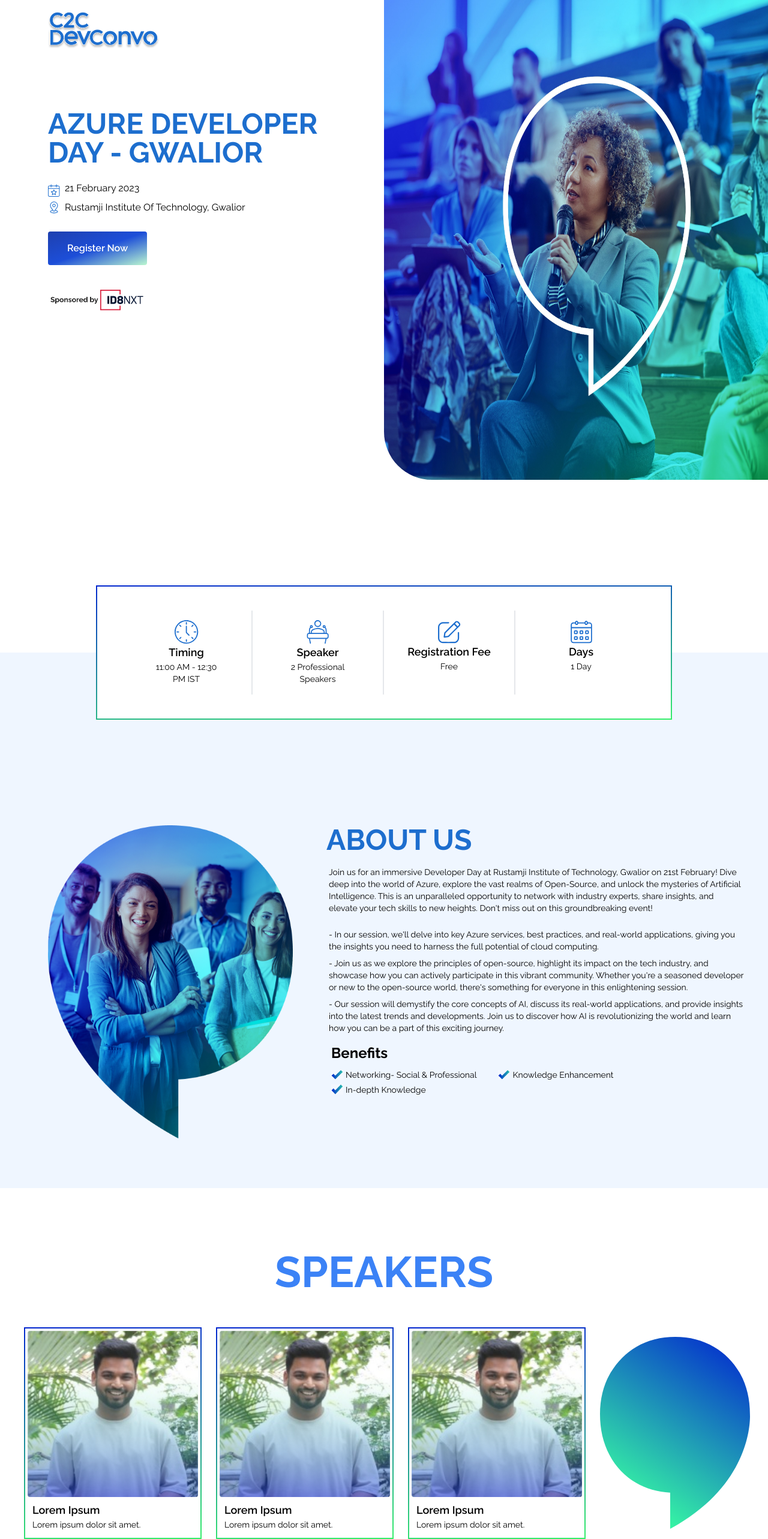
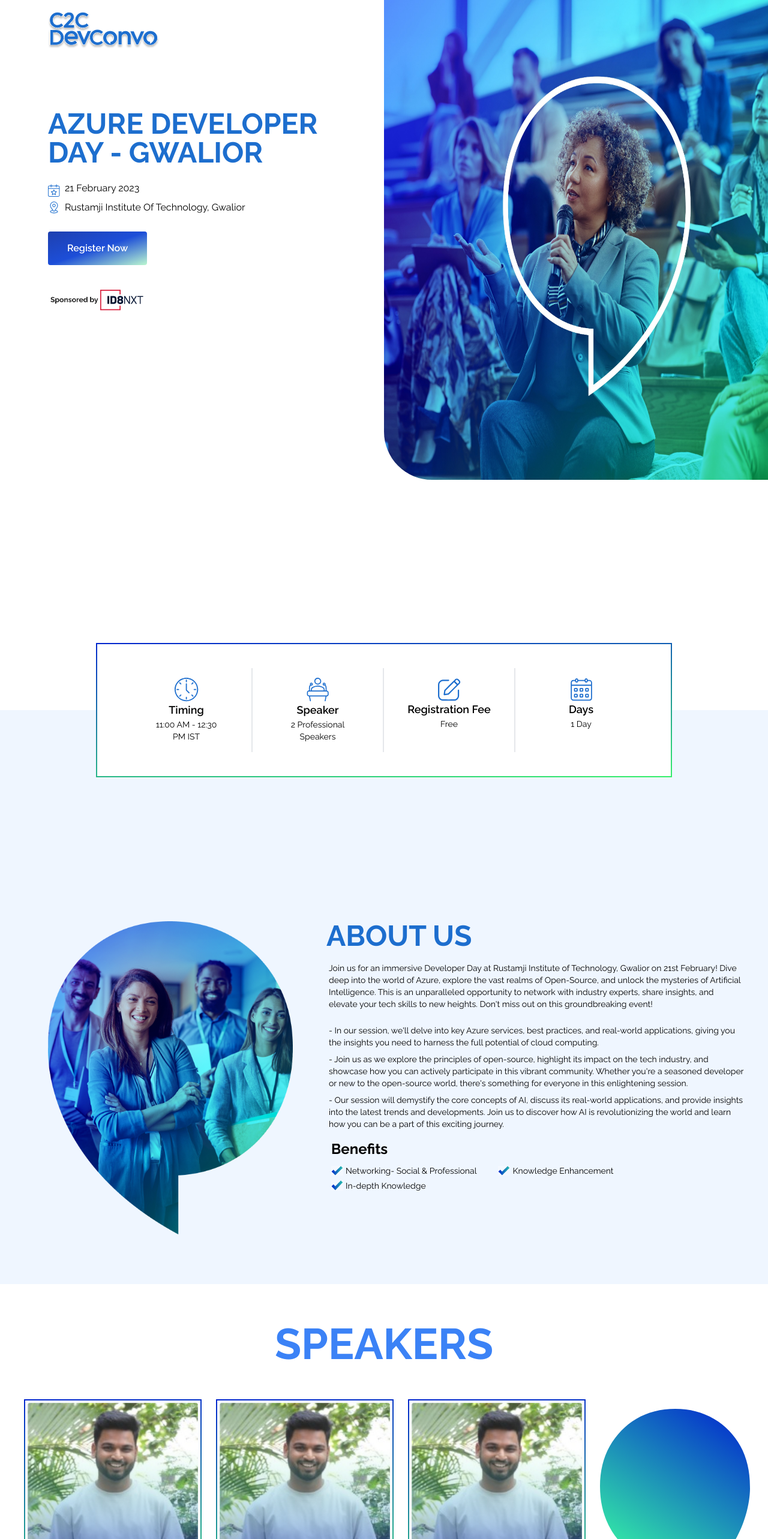
Before and after one commit to Kunal89204/devconvo-firebase, a Next.js app: page / in a window 1280 px wide. Shown: the top 2566 px of the page at 60% size. Built offline with nearby package versions, Linux system fonts and the light colour scheme.

Commit message:
final push

```diff
--- a/src/components/Aboutus.jsx
+++ b/src/components/Aboutus.jsx
@@ -5,7 +5,7 @@
 
 const Aboutus = () => {
   return (
-    <div className="pt-40 lg:pb-36 pb-4 2xl:pb-80  bg-blue-50">
+    <div className="pt-56 lg:pb-36 pb-4 2xl:pb-80  bg-blue-50">
       <div className="pt-32  md:grid md:grid-flow-col md:grid-cols-5 md:gap-10">
         <div className="h-[0vh] md:col-span-2 md:opacity-100 opacity-20  pl-20">
           <Image src={Grp} alt="" className="m-auto hidden sm:block" />
--- a/src/components/Hero.jsx
+++ b/src/components/Hero.jsx
@@ -74,7 +74,7 @@
   };
 
   return (
-    <div className="relative pb-72 ">
+    <div className="relative pb-96 ">
       <div className="lg:flex">
 
         <div className="lg:w-1/2  w-full p-4 px-8 md:px-16 lg:px-20">
--- a/src/components/Speakers.jsx
+++ b/src/components/Speakers.jsx
@@ -7,7 +7,7 @@
 
 const Speakers = () => {
   return (
-    <div className="mt-16">
+    <div className="mt-6">
       <h1 className="lg:text-7xl text-5xl font-bold text-blue-500 text-center pt-10 pb-4">SPEAKERS</h1>
       <div className="flex flex-col items-center lg:flex-row p-10 gap-6 lg:justify-center">
 
```
